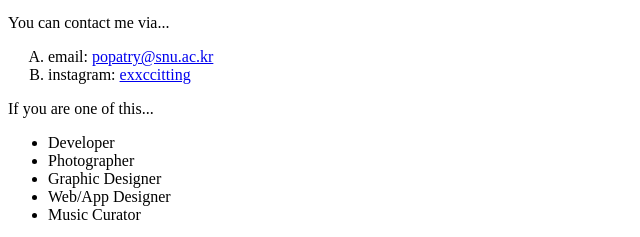
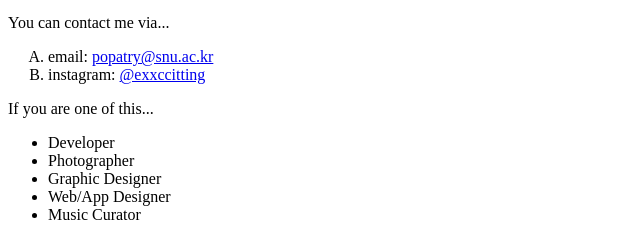
Before and after one commit to KinderRookie/UIDesign1, a plain HTML site: page index.html in a window 1280 px wide. Shown: the part 1129-1366 px from the top of the page, 0-640 px from the left. Drawn offline with Linux system fonts and the light colour scheme.

Commit message:
Update index.html

```diff
--- a/index.html
+++ b/index.html
@@ -57,7 +57,7 @@
       <li>
         instagram:
         <a href="https://www.instagram.com/exxccitting/" target="_blank"
-          >exxccitting</a
+          >@exxccitting</a
         >
       </li>
     </ol>
```
